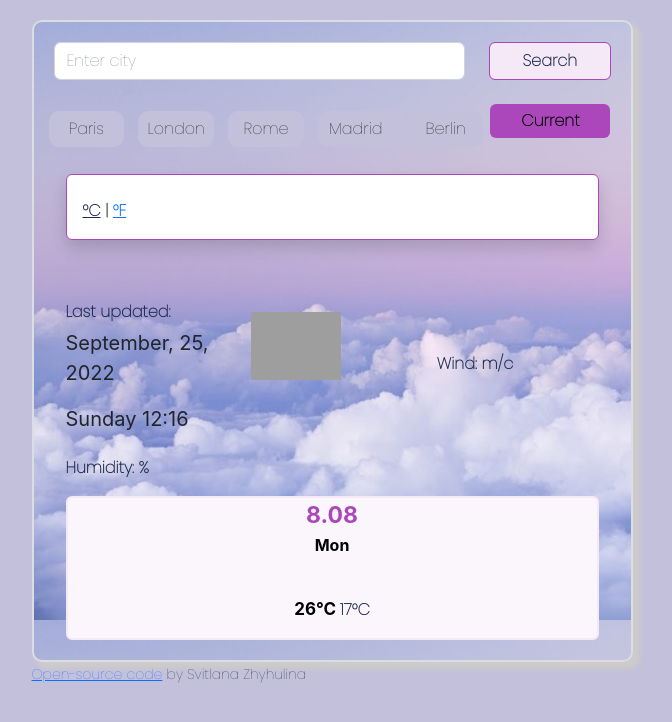
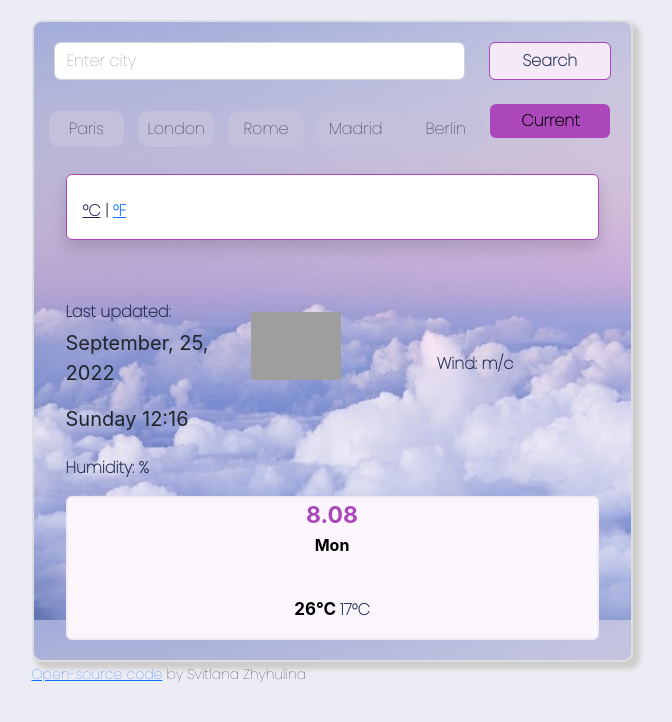
Before and after one commit to Svit-Zh/weather_project, a website built with Parcel: page index.html in a window 1280 px wide. Shown: the whole page, without its empty margins (308-980 px from the left). Built offline with nearby package versions, Linux system fonts and the light colour scheme; no server answers; grey boxes are pictures that could not be loaded.

Commit message:
project background colour was changed

```diff
--- a/src/style.css
+++ b/src/style.css
@@ -1,6 +1,6 @@
 body {
   font-family: "Poppins", sans-serif;
-  background-color: #c2c0db;
+  background-color: #ececf4;
 }
 .weather-wrapper {
   max-width: 601px;
```
